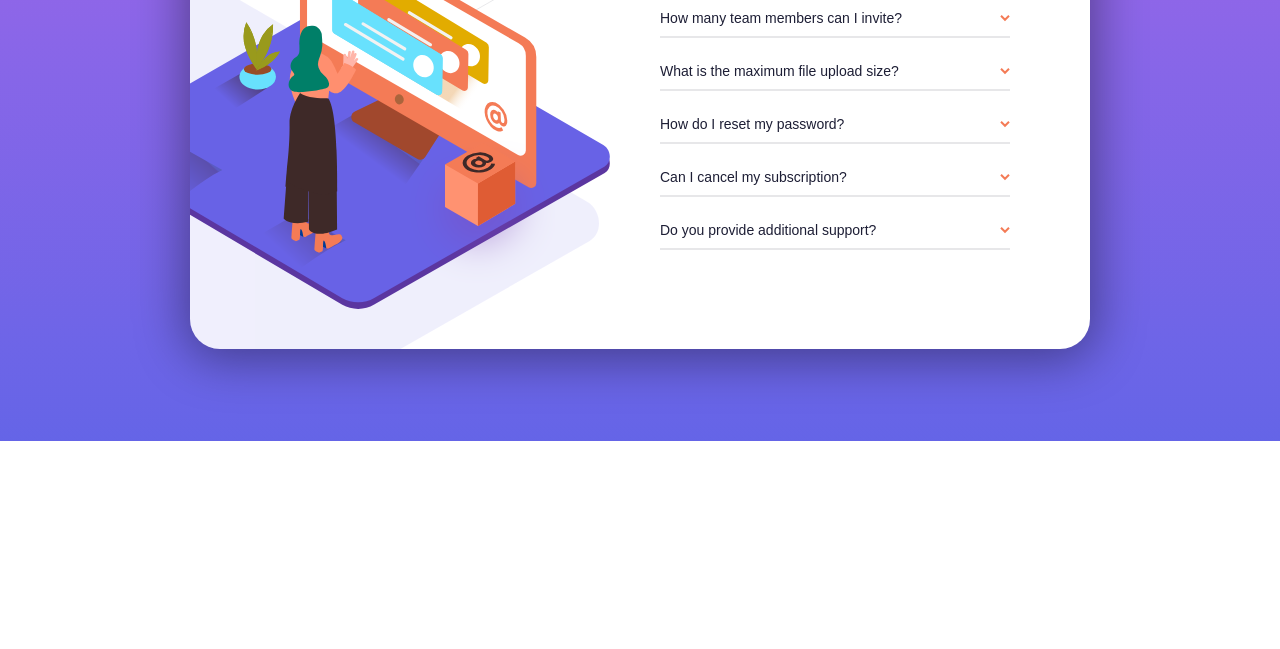
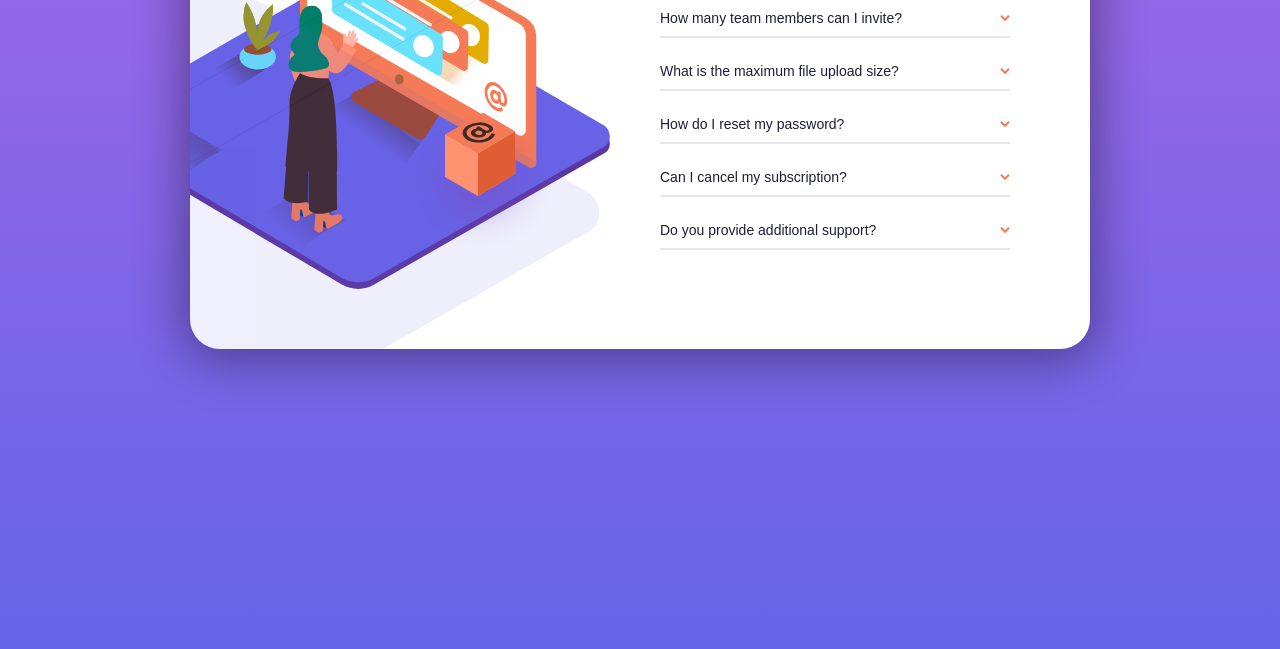
Before and after one commit to gastonave/Projects, a plain HTML site: page index.html in a window 1280 px wide. Shown: the part 359-1008 px from the top of the page. Before the commit the page ends 800 px from the top, so only its background shows below. Drawn offline with Linux system fonts and the light colour scheme; a web font is replaced by a local one.

Commit message:
3rd draft

```diff
--- a/style.css
+++ b/style.css
@@ -5,7 +5,6 @@
 	margin: 0;
 	padding: 0;
 	box-sizing: border-box;
-	overflow: hidden;
 }
 
 body {
@@ -29,7 +28,7 @@ body {
 	background-color: white;
 	border-radius: 30px;
 	box-shadow: 0 5px 50px 5px rgba(0,0,0,.4);
-	z-index: -2;
+	overflow: hidden;
 }
 
 .images {
@@ -40,9 +39,8 @@ body {
 	width: 950px;
 	height: auto;
 	position: absolute;
-	bottom: -140px;
+	bottom: -130px;
 	left: -540px;
-	z-index: -1;
 
 }
 
@@ -51,14 +49,15 @@ body {
 	height: auto;
 	position: absolute;
 	left: -100px;
-	bottom: 40px;
+	bottom: 60px;
 }
 
 .cube {
 	position: absolute;
-	top: 500px;
 	left: 405px;
+	top: 470px;
 	width: 150px;
+	z-index: 2;
 }
 
 h1 {
@@ -102,5 +101,5 @@ h1 {
 }
 
 .faq.active .answer {
-	max-height: 300px;
+	max-height: 200px;
 }
```
